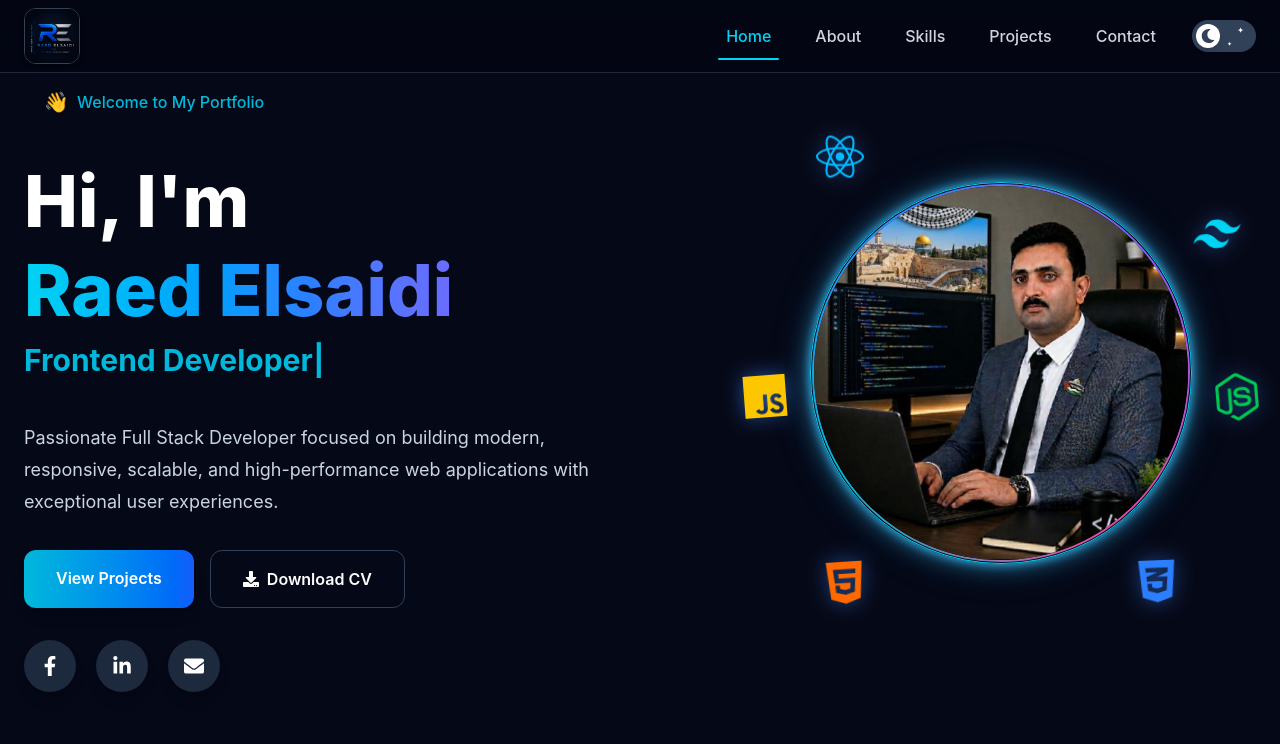
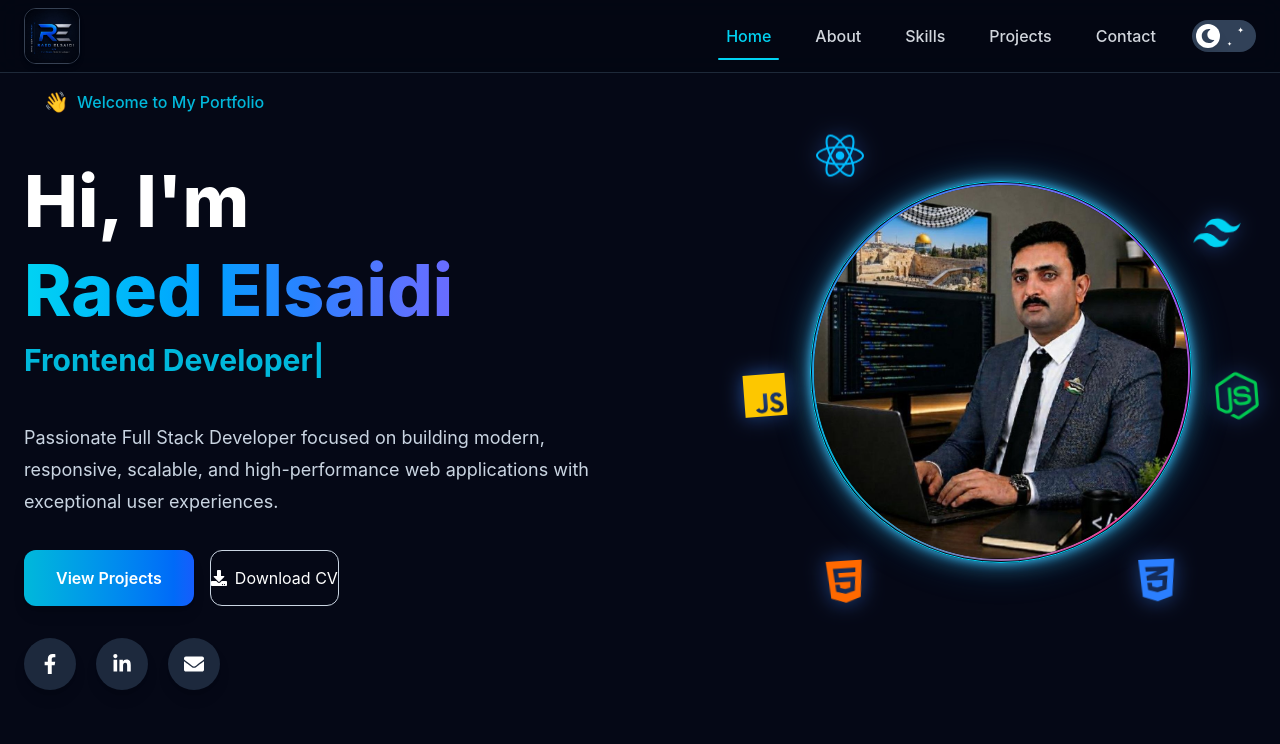
Before and after one commit to Raed-Elsaidi/Project0005, a React (Vite) app: page / in a window 1280 px wide. Shown: the top 744 px of the page. Built offline with nearby package versions, Linux system fonts and the light colour scheme.

Commit message:
Fix CV button

```diff
--- a/src/components/Hero/HeroContent.jsx
+++ b/src/components/Hero/HeroContent.jsx
@@ -77,9 +77,10 @@ const HeroContent = () => {
       <motion.a
   whileHover={{ scale: 1.05 }}
   whileTap={{ scale: 0.95 }}
-  href={'${import.meta.env.BASE_URL}cv/Raed-Elsaidi-CV.pdf'}
-  download="Raed-Elsaidi-CV.pdf"
-  className="flex items-center gap-2 rounded-xl border border-slate-300 px-8 py-4 font-semibold text-slate-800 transition hover:border-cyan-500 hover:text-cyan-500 dark:border-slate-700 dark:text-white"
+  href="https://raed-elsaidi.github.io/Project0005/cv/Raed-Elsaidi-CV.pdf"
+  target="_blank"
+  rel="noopener noreferrer"
+  className="flex items-center gap-2 rounded-xl border border-slate-300"
 >
   <FaDownload />
   Download CV
```
